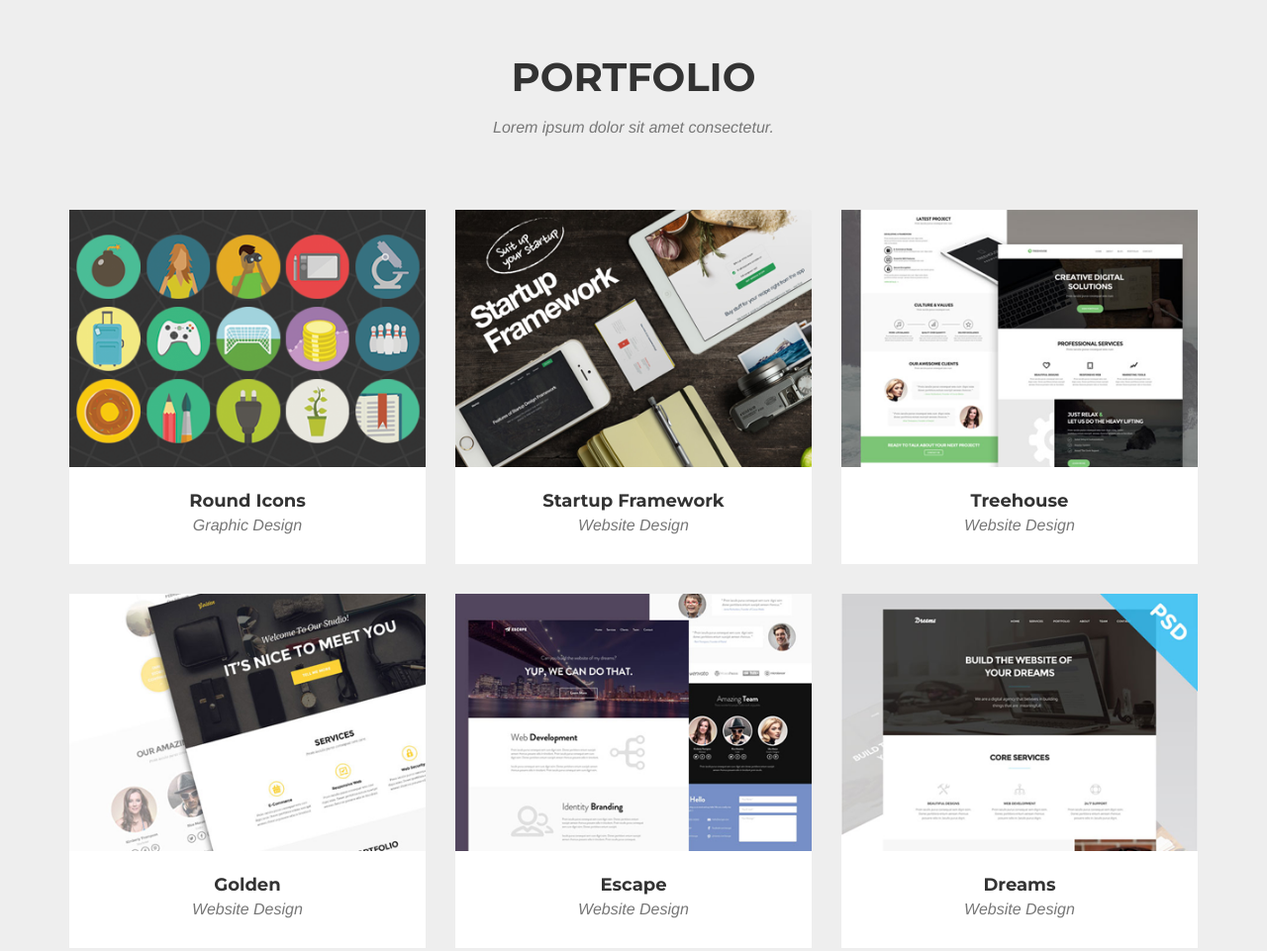
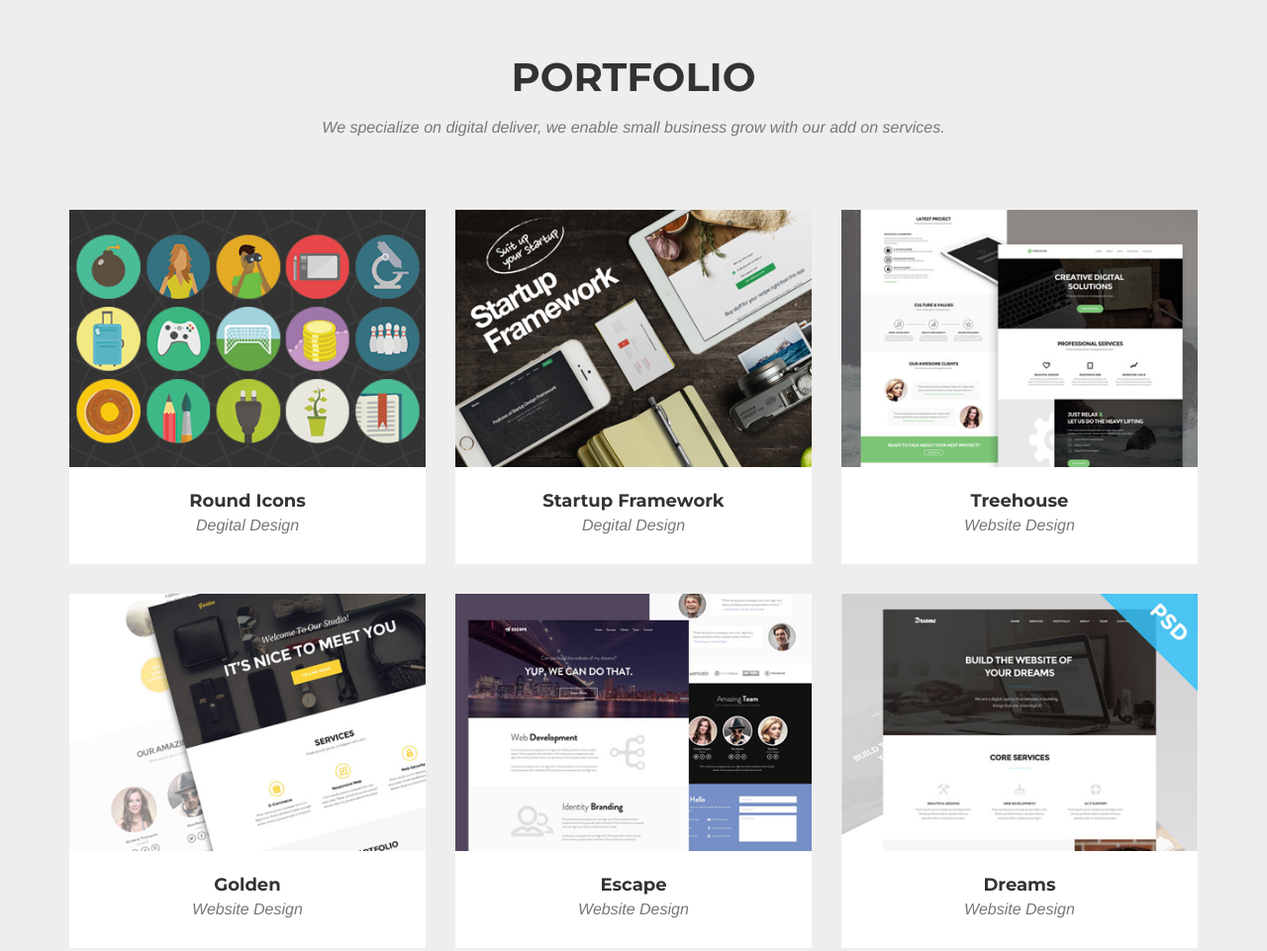
Before and after one commit to socialllyConnect/socialllyConnect.github.io, a website: page index.html in a window 1280 px wide. Shown: the part 1580-2541 px from the top of the page at 99% size. Drawn offline with nearby package versions, Linux system fonts and the light colour scheme; a web font is replaced by a local one.

Commit message:
Update index.html

```diff
--- a/index.html
+++ b/index.html
@@ -129,7 +129,7 @@
             <div class="row">
                 <div class="col-lg-12 text-center">
                     <h2 class="section-heading">Portfolio</h2>
-                    <h3 class="section-subheading text-muted">Lorem ipsum dolor sit amet consectetur.</h3>
+                    <h3 class="section-subheading text-muted">We specialize on digital deliver, we enable small business grow with our add on services.</h3>
                 </div>
             </div>
             <div class="row">
@@ -144,7 +144,7 @@
                     </a>
                     <div class="portfolio-caption">
                         <h4>Round Icons</h4>
-                        <p class="text-muted">Graphic Design</p>
+                        <p class="text-muted">Degital Design</p>
                     </div>
                 </div>
                 <div class="col-md-4 col-sm-6 portfolio-item">
@@ -158,7 +158,7 @@
                     </a>
                     <div class="portfolio-caption">
                         <h4>Startup Framework</h4>
-                        <p class="text-muted">Website Design</p>
+                        <p class="text-muted">Degital Design</p>
                     </div>
                 </div>
                 <div class="col-md-4 col-sm-6 portfolio-item">
@@ -227,7 +227,7 @@
             <div class="row">
                 <div class="col-lg-12 text-center">
                     <h2 class="section-heading">About</h2>
-                    <h3 class="section-subheading text-muted">Lorem ipsum dolor sit amet consectetur.</h3>
+                    <h3 class="section-subheading text-muted">We are a start up, we focous on delivering high value services and products using cutting edge technologies.</h3>
                 </div>
             </div>
             <div class="row">
@@ -308,7 +308,7 @@
             <div class="row">
                 <div class="col-lg-12 text-center">
                     <h2 class="section-heading">Our Amazing Team</h2>
-                    <h3 class="section-subheading text-muted">Lorem ipsum dolor sit amet consectetur.</h3>
+                    <h3 class="section-subheading text-muted">We are a team of young and passionate professionals, trying to make a difference.</h3>
                 </div>
             </div>
             <div class="row">
```
